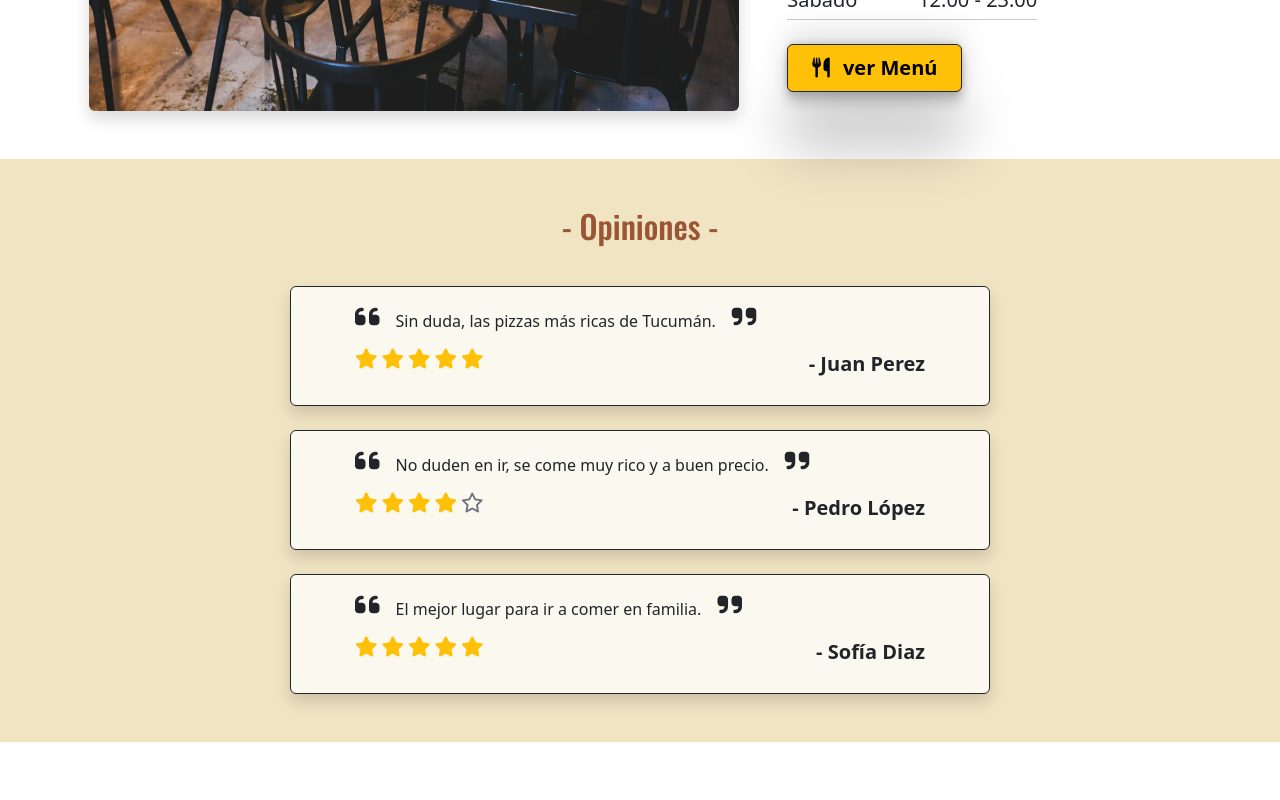
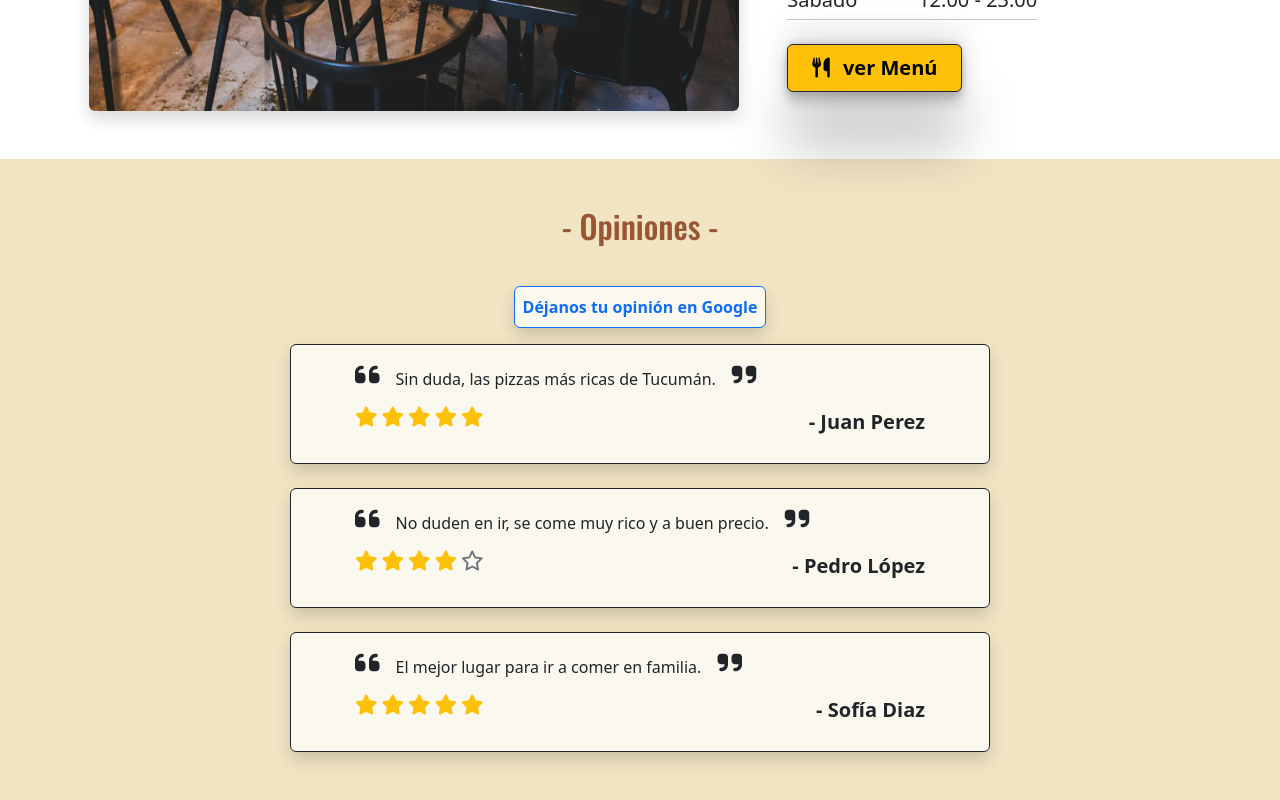
Before and after one commit to brunomry/frontendProyectoFinal_RollingCode, a React (Vite) app: page / in a window 1280 px wide. Shown: the part 1594-2394 px from the top of the page. Before the commit the page ends 2336 px from the top, so only its background shows below. Built offline with nearby package versions, Linux system fonts and the light colour scheme.

Commit message:
Agregue en seccion Opiniones un btn para dejar opinion en google y le di color de fondo y hover con efecto y clases de bootstrap

```diff
--- a/src/components/pages/Inicio.jsx
+++ b/src/components/pages/Inicio.jsx
@@ -44,6 +44,15 @@ const Inicio = () => {
       <section className="opinions">
         <div className="container containerOpinions py-5 d-flex flex-column align-items-center gap-3">
           <h2 className="mb-4">- Opiniones -</h2>
+          <div className="text-center border border-1 border-primary p-2 rounded-2 btnOpinion shadow">
+            <a
+              href="https://www.google.com.ar/"
+              target="_blank"
+              className="text-decoration-none fw-bold "
+            >
+              Déjanos tu opinión en Google
+            </a>
+          </div>
           <Opiniones></Opiniones>
         </div>
       </section>
--- a/src/styles/opinionesIndex.css
+++ b/src/styles/opinionesIndex.css
@@ -10,6 +10,16 @@
 .opinions h2{
   color: #9a5534;
   font-family: "Oswald";
+}
+
+.btnOpinion{
+  background: #fbf8ef;
+  cursor: pointer;
+}
+
+.btnOpinion:hover{
+  transform: scale(1.05);
+  transition: .7s;
 }
 
 .containerCardOpinions{
@@ -53,12 +63,12 @@
 @media all and (min-width:992px){
   .opinions{
     min-height: 300px;
-    max-height: 600px;
+    max-height: 650px;
   }
 
   .opinions .containerOpinions{
     min-height: 300px;
-    max-height: 600px;
+    max-height: 650px;
   }
 
   .containerCardOpinions .card{
```
